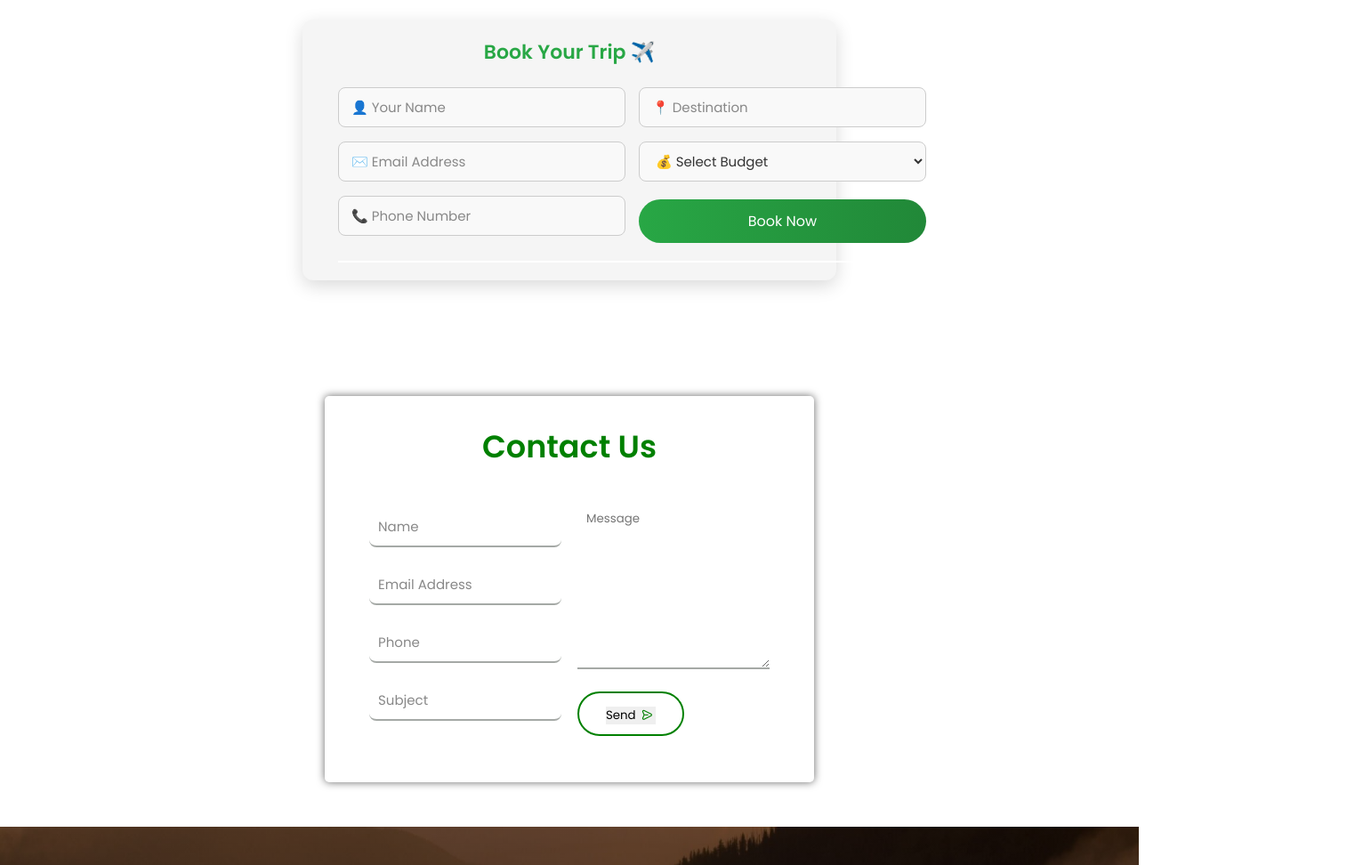
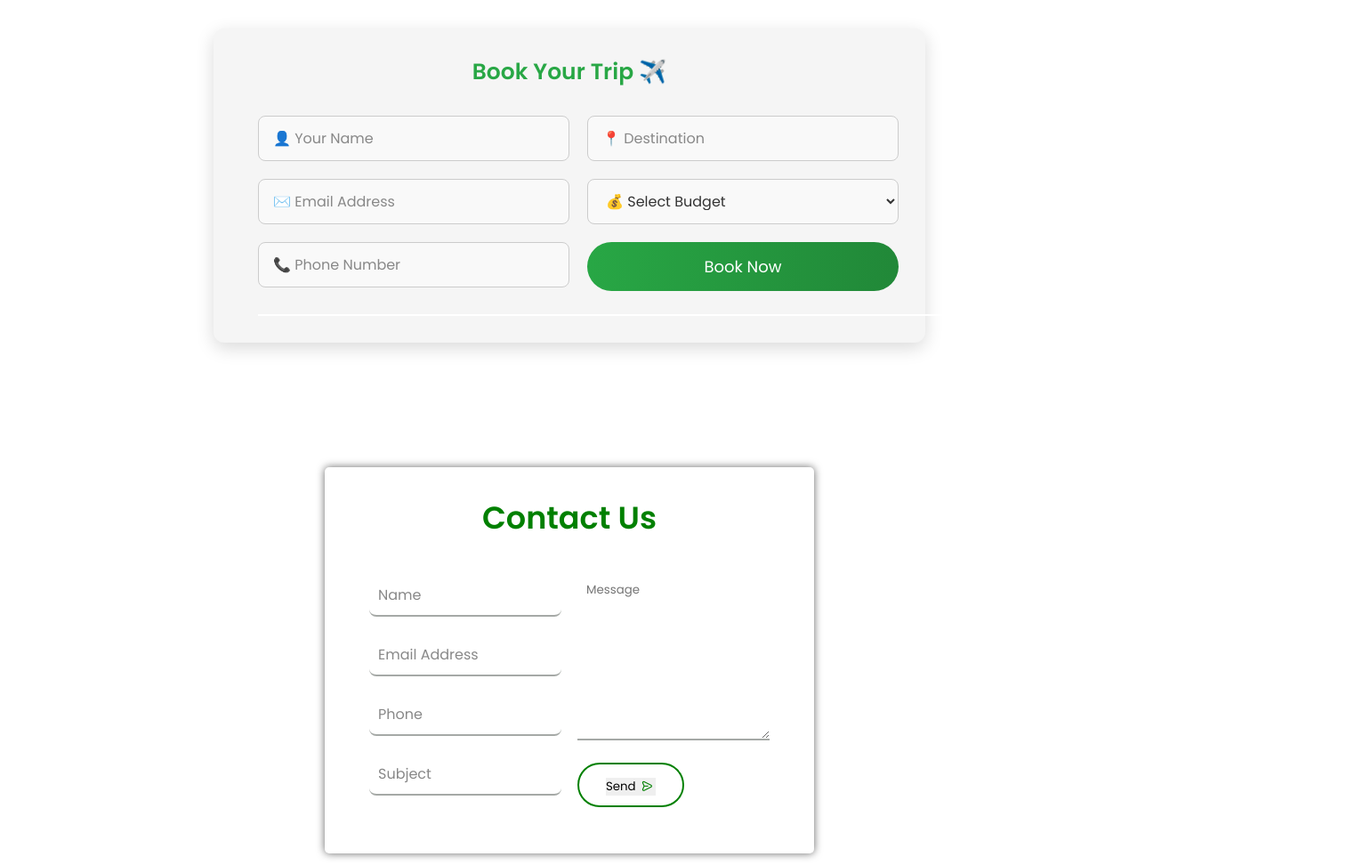
Before and after one commit to mayanksoni1/Tour-project-, a website: page index.html in a window 1280 px wide. Shown: the part 3910-4882 px from the top of the page at 89% size, 1532 px wide, since content can reach past the window. Drawn offline with nearby package versions, Linux system fonts and the light colour scheme.

Commit message:
Update style.css

```diff
--- a/css/style.css
+++ b/css/style.css
@@ -611,59 +611,59 @@ form label:hover {
   width: 100%;
 }
 
-/* Booking Form */
+/* Booking page */
 .booking-form {
-  max-width: 600px;          /* slightly smaller so it looks balanced */
-  margin: 30px auto;
-  background: #f5f5f5;       /* light gray background */
+  max-width: 800px;
+  margin: 40px auto;
+  background: #f5f5f5; /* light gray background */
   border-radius: 12px;
   box-shadow: 0 6px 20px rgba(0,0,0,0.15);
-  padding: 20px;             /* reduced padding to avoid extra space */
+  padding: 30px;
 }
 
 .booking-form h1 {
   text-align: center;
   color: #28a745;
-  margin-bottom: 15px;
-  font-size: 2.2rem;
+  margin-bottom: 20px;
+  font-size: 2.5rem;
 }
 
 .form-grid {
   display: flex;
-  flex-wrap: wrap;           /* allows wrapping on smaller screens */
-  gap: 15px;                 /* tighter spacing between columns */
+  gap: 20px;
+  flex-wrap: wrap; /* allows wrapping on smaller screens */
 }
 
 .left-fields, .right-fields {
   flex: 1;
-  min-width: 280px;          /* ensures fields don’t shrink too much */
+  min-width: 250px; /* ensures fields don’t shrink too much */
   display: flex;
   flex-direction: column;
 }
 
 .input {
   width: 100%;
-  padding: 10px 14px;
-  margin: 8px 0;
+  padding: 12px 16px;
+  margin: 10px 0;
   border: 1px solid #ccc;
   border-radius: 8px;
-  font-size: 1.5rem;
-  color: #333;
-  background: #f9f9f9;
+  font-size: 1.6rem;
+  color: #333; /* dark text */
+  background: #f9f9f9; /* light gray input background */
 }
 
 .input::placeholder {
-  color: #888;
+  color: #888; /* softer placeholder color */
 }
 
-.booking-form .btn {
-  margin-top: 12px;
-  padding: 12px;
+.booking-form .btn { /* scoped only to booking form */
+  margin-top: 10px;
+  padding: 14px;
   background: linear-gradient(90deg, #28a745, #218838);
   color: #fff;
   border: none;
   border-radius: 40px;
-  font-size: 1.6rem;
+  font-size: 1.8rem;
   cursor: pointer;
   transition: transform 0.2s ease;
 }
@@ -674,10 +674,10 @@ form label:hover {
 }
 
 #bookingMessage {
-  margin-top: 12px;
-  padding: 10px;
+  margin-top: 15px;
+  padding: 12px;
   border-radius: 6px;
-  font-size: 1.5rem;
+  font-size: 1.6rem;
   text-align: center;
   display: none;
 }
@@ -696,16 +696,13 @@ form label:hover {
 
 #bookingMessage .headline {
   display: block;
-  font-size: 1.8rem;
+  font-size: 2rem;
   font-weight: bold;
-  margin-bottom: 6px;
+  margin-bottom: 8px;
 }
 
 @media (max-width: 768px) {
   .form-grid {
-    flex-direction: column;  /* stack fields vertically on mobile */
-  }
-  .left-fields, .right-fields {
-    min-width: 100%;         /* full width on mobile */
+    flex-direction: column; /* stack fields vertically on mobile */
   }
 }
```
